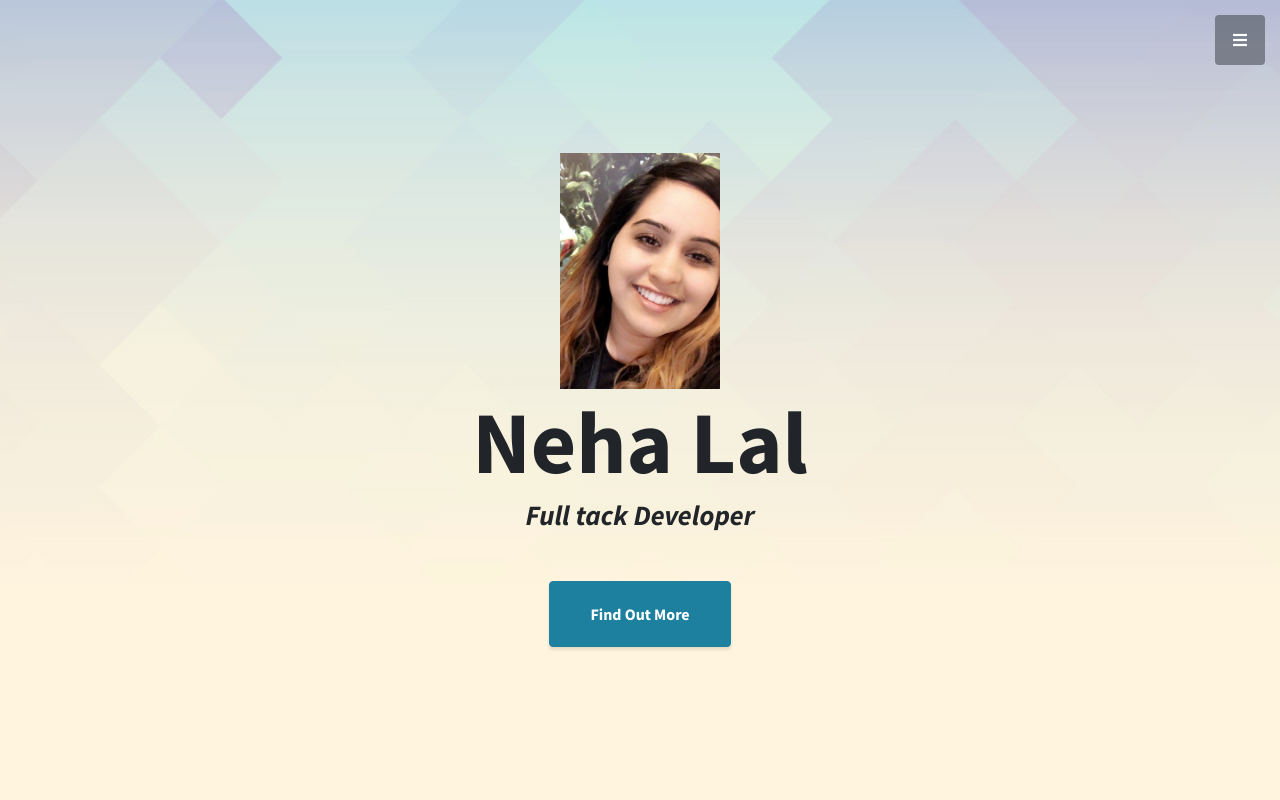
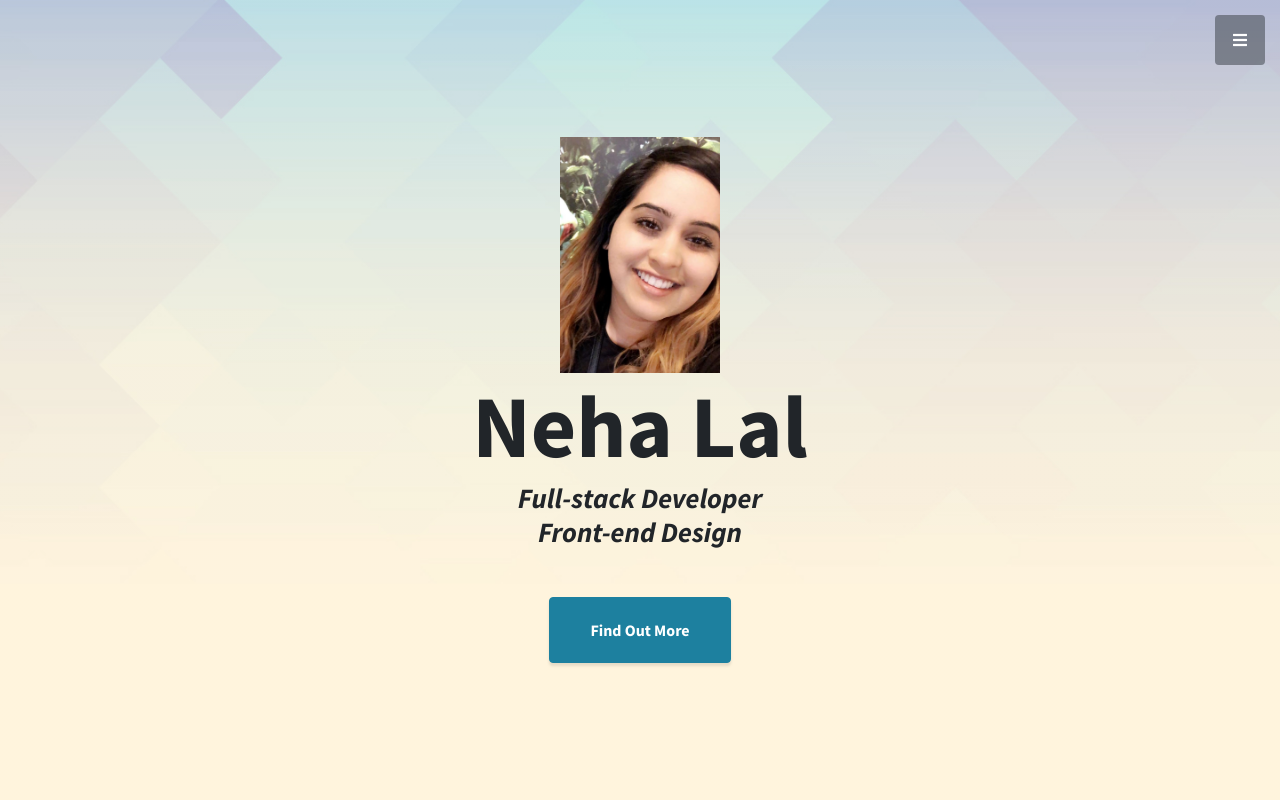
Before and after one commit to lalaneha/updated-portfolio-page2, a plain HTML site: page index.html in a window 1280 px wide. Shown: the top 800 px of the page. Drawn offline with Linux system fonts and the light colour scheme.

Commit message:
fixed spelling errors

```diff
--- a/index.html
+++ b/index.html
@@ -60,7 +60,9 @@
       <br>
       <h1 class="mb-1">Neha Lal</h1>
       <h3 class="mb-5">
-        <em>Full tack Developer</em>
+        <em>Full-stack Developer
+          <br> Front-end Design
+        </em>
       </h3>
       <a class="btn btn-primary btn-xl js-scroll-trigger" href="#about">Find Out More</a>
     </div>
```
